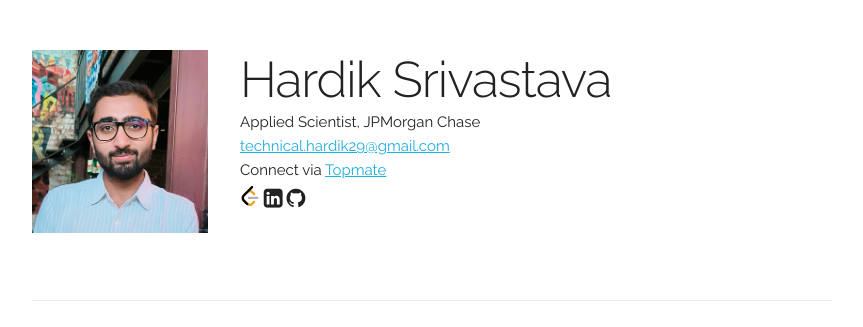
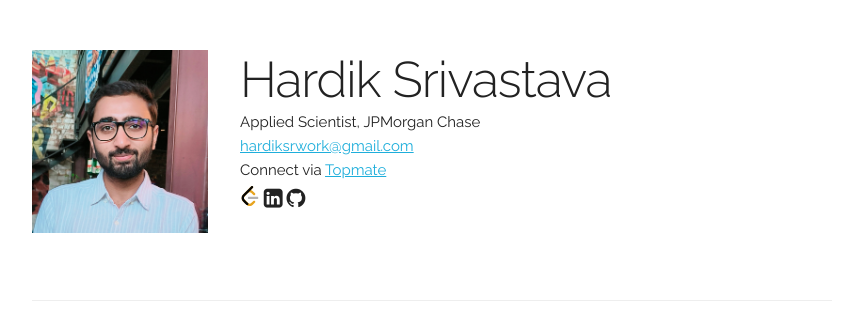
Before and after one commit to thisishardik/thisishardik.github.io, a Jekyll site: the page built from index.html, in a window 1280 px wide. Shown: the top 327 px of the page, without its empty margins (208-1071 px from the left). Built offline with Jekyll 4.4.1, drawn with Linux system fonts in a browser that asks for light colours; a style sheet for code colours, icons or effects is not loaded.

Commit message:
Updated mail id

```diff
--- a/_data/main_info.yaml
+++ b/_data/main_info.yaml
@@ -1,7 +1,7 @@
 formalname: "Hardik Srivastava"
 name: "Hardik Srivastava"
 title: "Applied Scientist, JPMorgan Chase"
-email: "<a href='mailto:technical.hardik29@gmail.com'>technical.hardik29@gmail.com</a>"
+email: "<a href='mailto:hardiksrwork@gmail.com'>hardiksrwork@gmail.com</a>"
 profile_pic: "/assets/profile-pic.png"
 linkedin: "https://www.linkedin.com/in/hardiksrivastava/"
 leetcode: "https://leetcode.com/u/thisishardik/"
```
